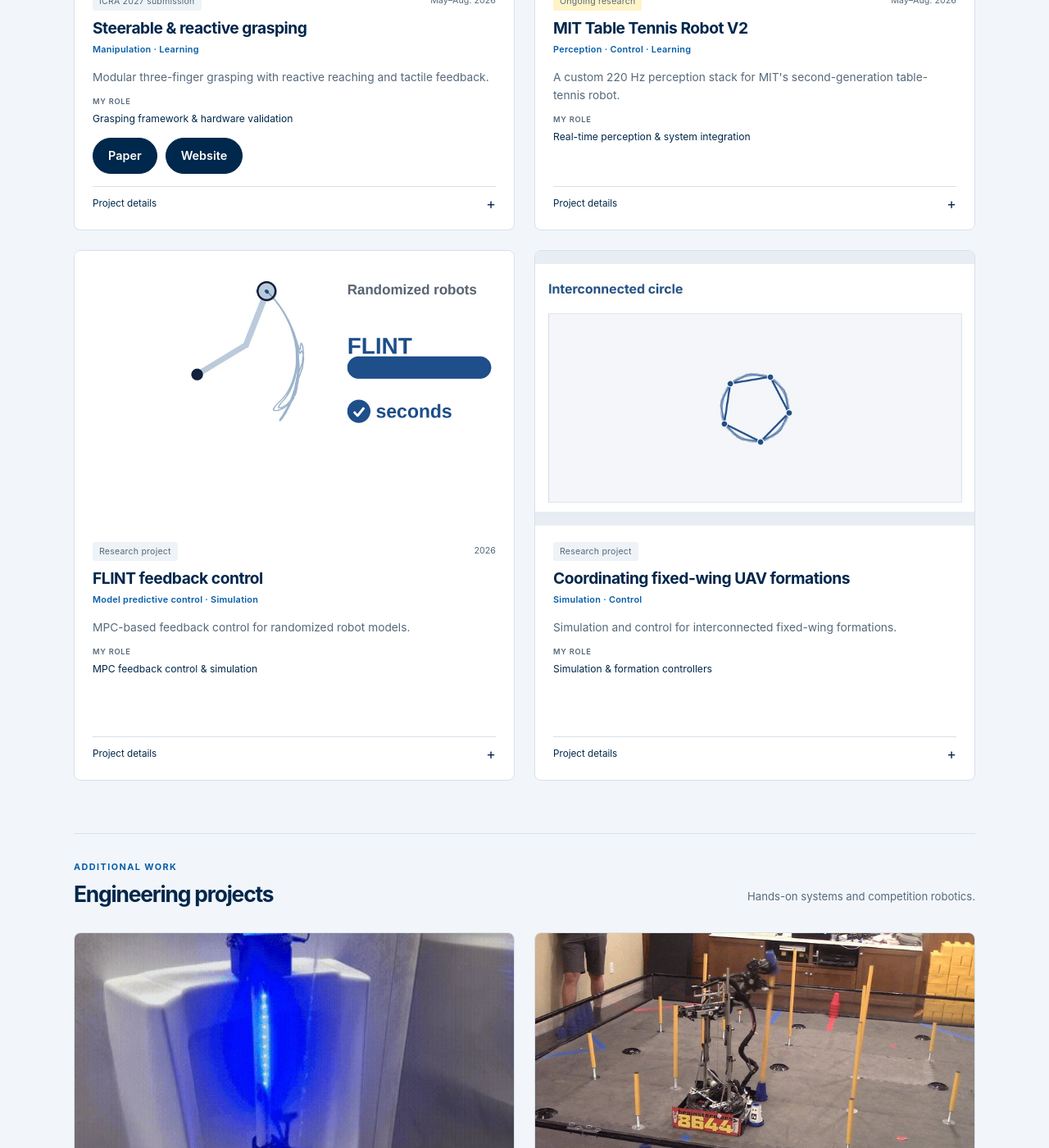
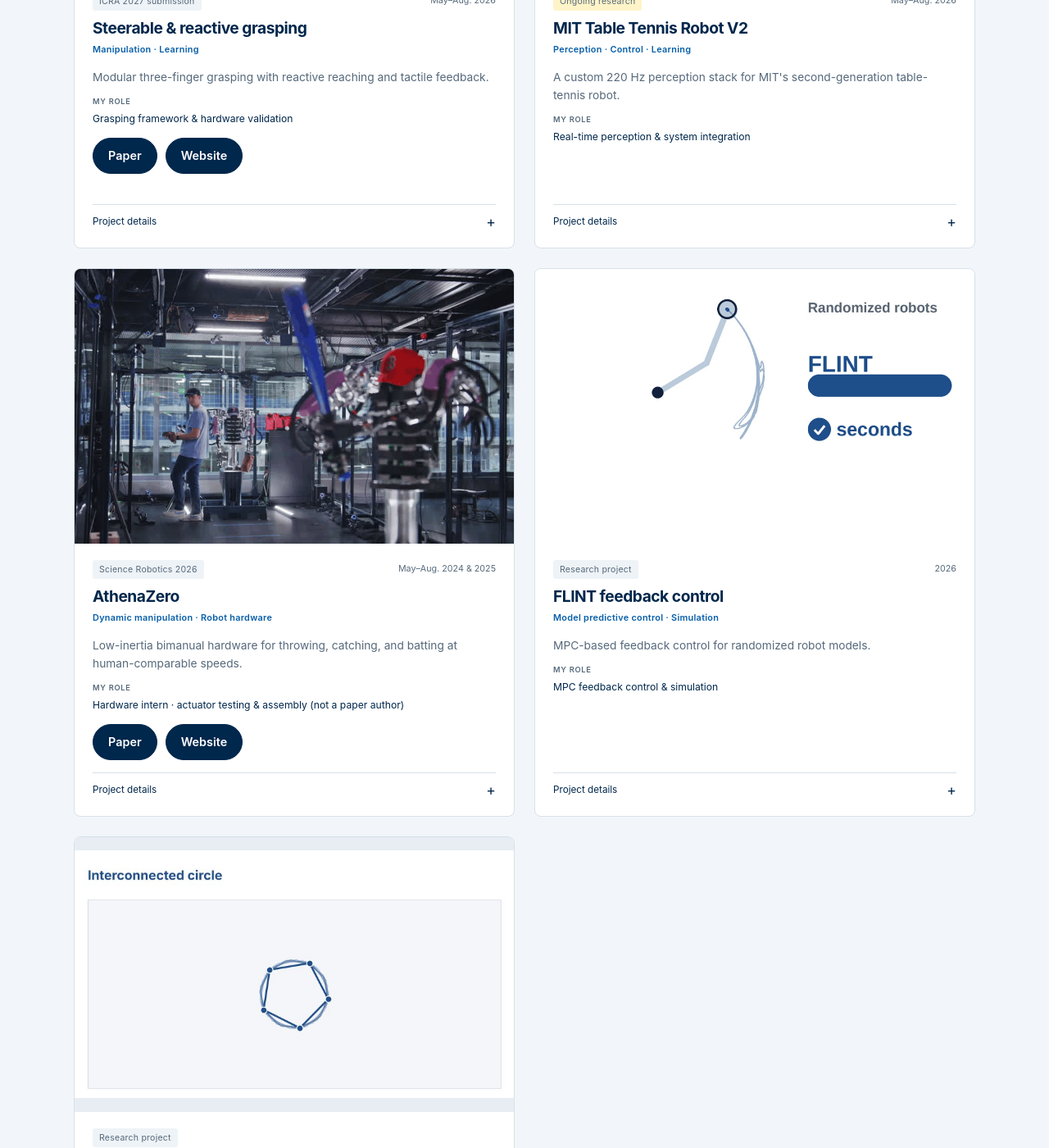
Before and after one commit to andrewjnguyen21/andrewjnguyen21.github.io, a Jekyll site: the page built from index.html, in a window 1280 px wide and 1400 px high, scrolled down 1292 px. Shown: the whole window at 82% size. Built offline with Jekyll 4.4.1, drawn with Linux system fonts in a browser that asks for light colours; some of the changed text lies outside the part shown.

Commit message:
Add AthenaZero project

```diff
--- a/_data/work.yml
+++ b/_data/work.yml
@@ -65,6 +65,27 @@
   paper_title: Table Tennis Deception Using Reinforcement Learning and Contact-Implicit Model Predictive Control
   authors: 'David Nguyen, Annika Marschner, <strong>Andrew Nguyen</strong>, Sangbae Kim'
   venue: In preparation
+- id: athenazero
+  result: The resulting platform achieved a human-comparable effective endpoint mass and demonstrated throwing above 30 m/s, with catching and batting above 14 m/s.
+  problem: Build a bimanual manipulator with low effective inertia and high control authority for fast, contact-rich tasks at human-comparable timescales.
+  role_summary: Hardware intern · actuator testing & assembly (not a paper author)
+  group: research
+  title: AthenaZero
+  category: Dynamic manipulation · Robot hardware
+  lab: RAI Institute · formerly Boston Dynamics AI Institute
+  period: May–Aug. 2024 & 2025
+  status: Science Robotics 2026
+  image: athenazero
+  summary: Low-inertia bimanual hardware for throwing, catching, and batting at human-comparable speeds.
+  contribution: Across two summer internships, I built an automated Python motor-dynamometer test suite, characterized actuator friction and torque–velocity behavior, designed a 1-DOF camera mount, and assembled 40 quasi-direct-drive actuators using custom test fixtures.
+  tags: [Actuator characterization, Hardware integration, Test automation]
+  project_publication: true
+  not_author: true
+  paper_title: 'AthenaZero: A low-inertia, bimanual robot for dynamic manipulation'
+  authors: 'Andrew S. Morgan <em>et al.</em>'
+  venue: 'Science Robotics 11, eaee1868 (2026)'
+  paper: https://www.science.org/doi/10.1126/scirobotics.aee1868
+  website: https://rai-inst.com/resources/blog/bimanual-robot-for-dynamic-manipulation/
 - id: flint-feedback
   result: Demonstrated feedback-control rollouts across randomized two-link robot models in simulation.
   problem: Track optimized motions when robot geometry and dynamics vary between systems.
--- a/_includes/project-card.html
+++ b/_includes/project-card.html
@@ -21,7 +21,7 @@
         <p class="project-context">{{ project.lab }}</p>
         <div class="project-story"><h4>Problem</h4><p>{{ project.problem }}</p><h4>My contribution</h4><p>{{ project.contribution }}</p><h4>Result</h4><p>{{ project.result }}</p></div>
         <ul class="skill-tags" aria-label="Technical areas">{% for tag in project.tags %}<li>{{ tag }}</li>{% endfor %}</ul>
-        {% if project.publication %}<div class="related-paper"><span class="detail-label">Related publication · {{ project.venue }}</span><a href="{{ '/#' | append: project.publication | relative_url }}">{{ project.paper_title }}</a></div>{% endif %}
+        {% if project.publication %}<div class="related-paper"><span class="detail-label">Related publication · {{ project.venue }}</span><a href="{{ '/#' | append: project.publication | relative_url }}">{{ project.paper_title }}</a></div>{% elsif project.project_publication %}<div class="related-paper"><span class="detail-label">Project publication · {{ project.venue }}{% if project.not_author %} · I am not an author{% endif %}</span><a href="{{ project.paper }}" target="_blank" rel="noopener noreferrer">{{ project.authors }}, “{{ project.paper_title }}.”</a></div>{% endif %}
         {% if project.seasons %}<div class="seasons">{% for season in project.seasons %}<article>{% assign season_title = season.year | append: ' FTC robot' %}{% include project-media.html image=season.image title=season_title %}<div><h4>{{ season.year }} season</h4><p>{{ season.highlights }}</p><a href="{{ season.video }}" target="_blank" rel="noopener noreferrer">Watch video</a></div></article>{% endfor %}</div>{% endif %}
       </div>
     </details>
--- a/_includes/sections/projects.html
+++ b/_includes/sections/projects.html
@@ -1,6 +1,6 @@
 <section class="work-section" id="research" aria-labelledby="projects-title">
   <span id="projects" class="anchor-alias"></span>
-  <div class="section-heading"><div><p class="eyebrow">Five selected projects</p><h2 id="projects-title">Research</h2></div><p>Robot hardware, control, perception, and learning.</p></div>
+  <div class="section-heading"><div><p class="eyebrow">Six selected projects</p><h2 id="projects-title">Research</h2></div><p>Robot hardware, control, perception, and learning.</p></div>
   <div class="work-grid">
     {% for project in site.data.work %}{% if project.group == 'research' %}{% unless project.publication_only or project.hidden %}
       {% include project-card.html project=project %}
--- a/projects.html
+++ b/projects.html
@@ -7,7 +7,7 @@ permalink: /projects/
   <header class="projects-hero">
     <p class="eyebrow">Selected work</p>
     <h1>Robots built from mechanics to control.</h1>
-    <p>Five research projects spanning high-payload climbing, dexterous manipulation, real-time perception, model predictive control, and multi-robot systems.</p>
+    <p>Six research projects spanning high-payload climbing, dexterous and dynamic manipulation, real-time perception, model predictive control, and multi-robot systems.</p>
   </header>
   {% include sections/projects.html %}
 </main>
--- a/scripts/prepare-media.py
+++ b/scripts/prepare-media.py
@@ -8,6 +8,7 @@ DEMOS = {
     'wall-climbing': 'wall-climbing-landscape.gif',
     'grasping': 'grasping.gif',
     'table-tennis': 'rl-juggle-catch.gif',
+    'athenazero': 'rai-robot.gif',
     'flint-feedback': 'flint_feedback.gif',
     'uav': 'uav_reconfig.gif',
     'p-wheel': 'p-wheel.gif',
```
Also changed, not shown: assets/images/projects/athenazero.jpg (added), 1 other file.
